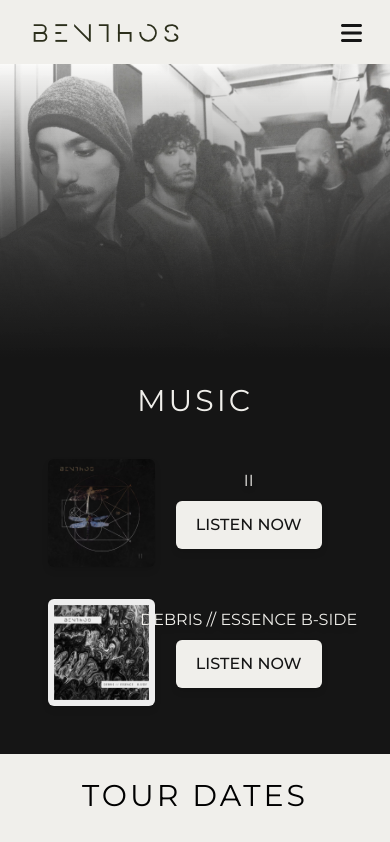
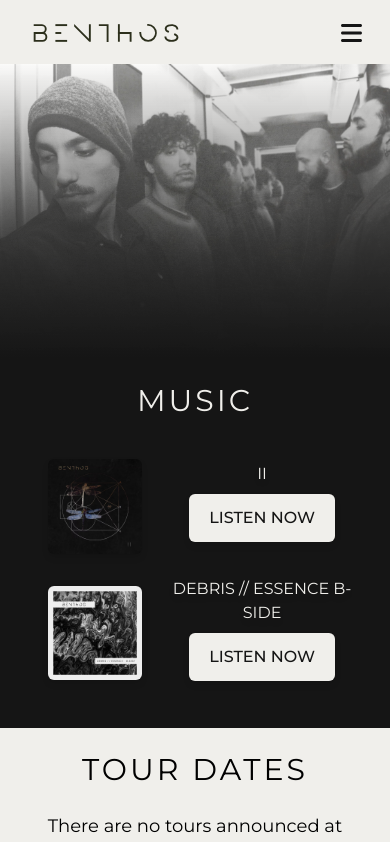
Before and after one commit to taleeus/benthos-v2, a Vue app: page / in a window 390 px wide. Shown: the top 842 px of the page. Built offline with nearby package versions, Linux system fonts and the light colour scheme; what vue-sweetalert2 would draw is missing.

Commit message:
feat: fix mobile media queries for the music section (homepage)

```diff
--- a/src/components/MusicBox.vue
+++ b/src/components/MusicBox.vue
@@ -14,7 +14,9 @@ const openStream = () => {
 </script>
 
 <template>
-  <div class="flex w-full items-center justify-between drop-shadow-md">
+  <div
+    class="flex w-full items-center justify-between gap-10 drop-shadow-md lg:gap-0"
+  >
     <a :href="$props.streamUrl" target="_blank" rel="noopener noreferrer">
       <img
         :src="coverArtUrl"
```
